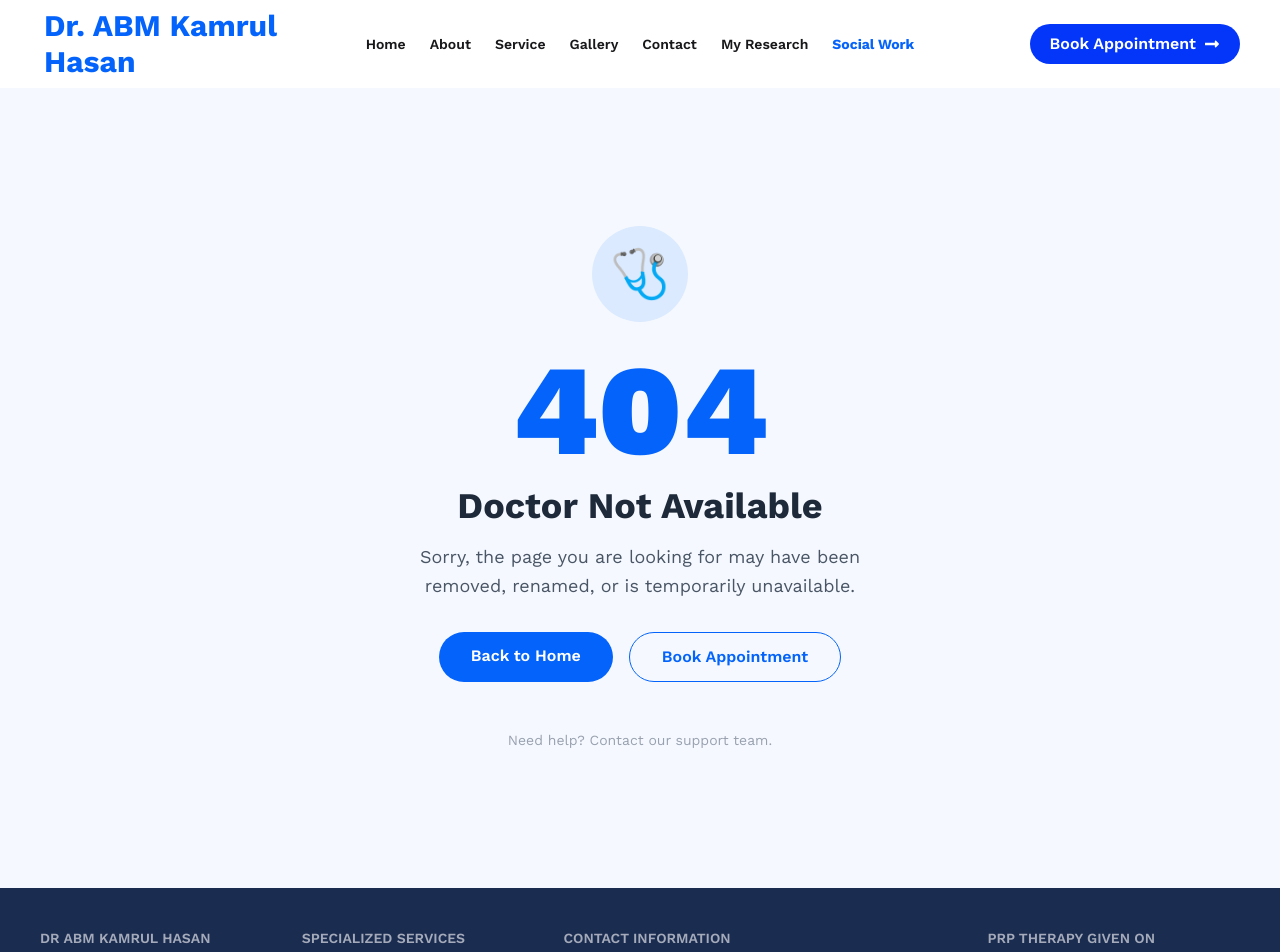
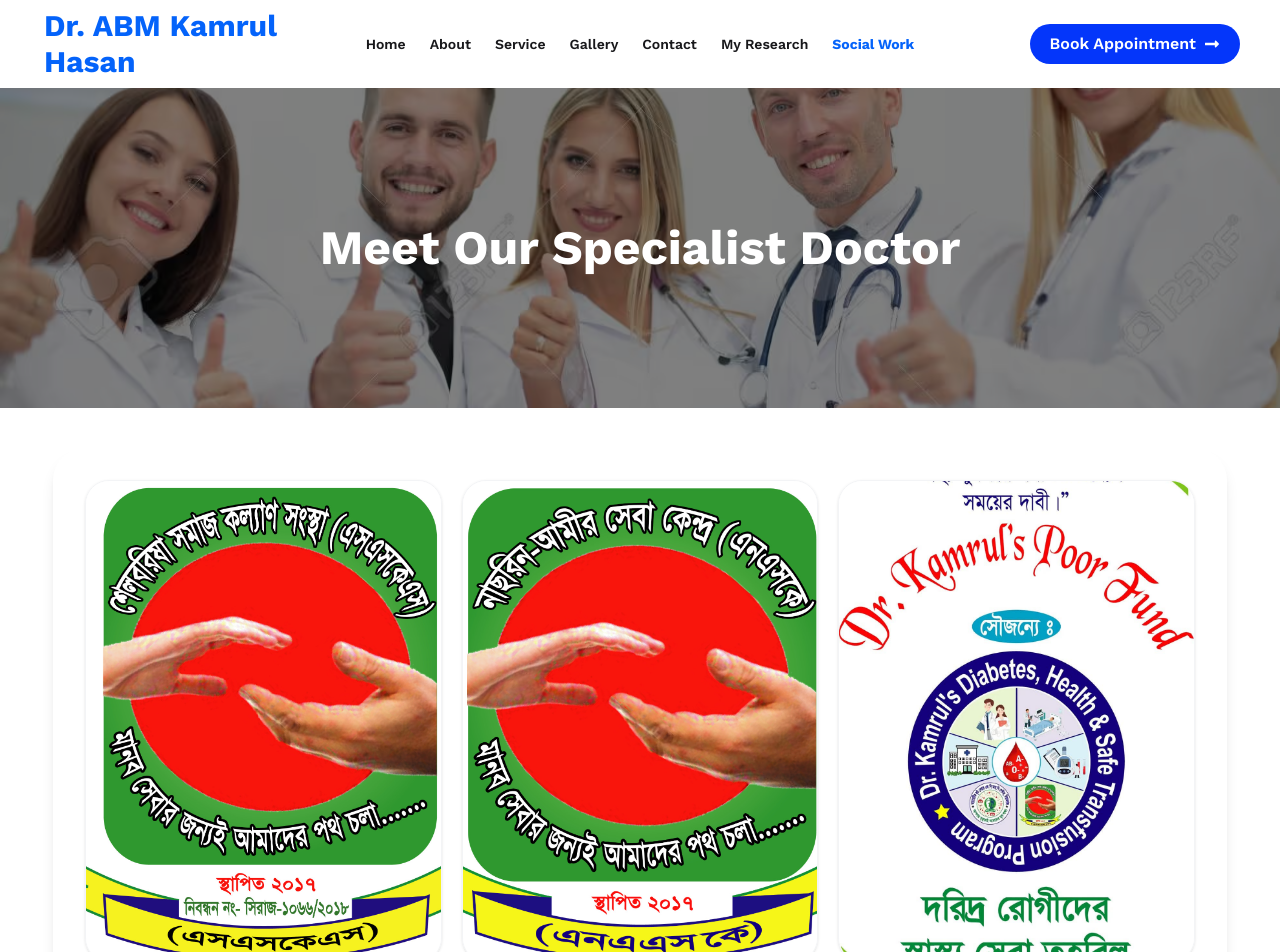
Before and after one commit to sheikhmhummadhasan/-dr-abm-kamrul-hasan-website, a Next.js app: page /social in a window 1280 px wide. Before the commit this address had no page. Shown: the top 952 px of the page. Built offline with nearby package versions, Linux system fonts and the light colour scheme.

Commit message:
add card of logo

```diff
--- /dev/null
+++ b/src/app/social/page.jsx
@@ -0,0 +1,72 @@
+import React from 'react';
+
+const SocialWorkPage = () => {
+    return (
+        <div>
+            <div className="">
+                <div className="">
+                    <div className="relative h-[25vh] sm:h-[30vh] md:h-[40vh] w-full bg-[url('/happy-doc.avif')] bg-cover bg-center bg-no-repeat">
+
+                        {/* Overlay */}
+                        <div className="absolute inset-0 bg-black/50"></div>
+
+                        {/* Content */}
+                        <div className="relative z-10 flex items-center justify-center h-full px-4">
+                            <h1 className="text-white text-2xl sm:text-3xl md:text-5xl font-bold text-center">
+                                Meet Our Specialist Doctor
+                            </h1>
+                        </div>
+                    </div>
+                </div>
+                <div className="">
+                    <div className="w-11/12 max-w-7xl mx-auto py-10">
+
+                        {/* White Container */}
+                        <div className="bg-white rounded-[32px] p-4 sm:p-6 md:p-8 shadow-lg">
+
+                            {/* Image Cards */}
+                            <div className="grid grid-cols-1 sm:grid-cols-2 lg:grid-cols-3 gap-5">
+
+                                {/* Card 1 */}
+                                <div className="group overflow-hidden rounded-3xl border border-gray-100 shadow-sm hover:shadow-xl transition-all duration-300">
+                                    <div className="overflow-hidden">
+                                        <img
+                                            src="/s-logo-1.jpeg"
+                                            alt="Social Work"
+                                            className="w-full h-[400px] sm:h-[480px] object-cover group-hover:scale-105 transition duration-500"
+                                        />
+                                    </div>
+                                </div>
+
+                                {/* Card 2 */}
+                                <div className="group overflow-hidden rounded-3xl border border-gray-100 shadow-sm hover:shadow-xl transition-all duration-300">
+                                    <div className="overflow-hidden">
+                                        <img
+                                            src="/s-logo-2.jpeg"
+                                            alt="Social Work"
+                                            className="w-full h-[400px] sm:h-[480px] object-cover group-hover:scale-105 transition duration-500"
+                                        />
+                                    </div>
+                                </div>
+
+                                {/* Card 3 */}
+                                <div className="group overflow-hidden rounded-3xl border border-gray-100 shadow-sm hover:shadow-xl transition-all duration-300">
+                                    <div className="overflow-hidden">
+                                        <img
+                                            src="/s-logo-3.jpeg"
+                                            alt="Social Work"
+                                            className="w-full h-[400px] sm:h-[480px] object-cover group-hover:scale-105 transition duration-500"
+                                        />
+                                    </div>
+                                </div>
+
+                            </div>
+                        </div>
+                    </div>
+                </div>
+            </div>
+        </div>
+    );
+};
+
+export default SocialWorkPage;
```
Also changed, not shown: public/s-logo-3.jpeg (added).
